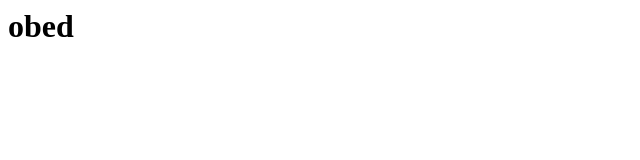
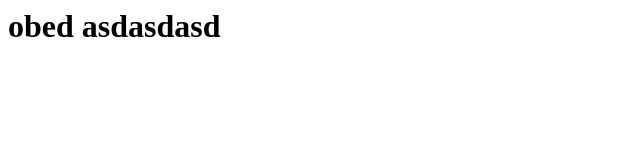
Before and after one commit to ObedMz/ObedMz.github.io, a plain HTML site: page index.html in a window 1280 px wide. Shown: the whole page, without its empty margins (0-640 px from the left). Drawn offline with Linux system fonts and the light colour scheme.

Commit message:
Update index.html

```diff
--- a/index.html
+++ b/index.html
@@ -1 +1 @@
-<h1> obed</h1>
+<h1> obed asdasdasd</h1>
```
